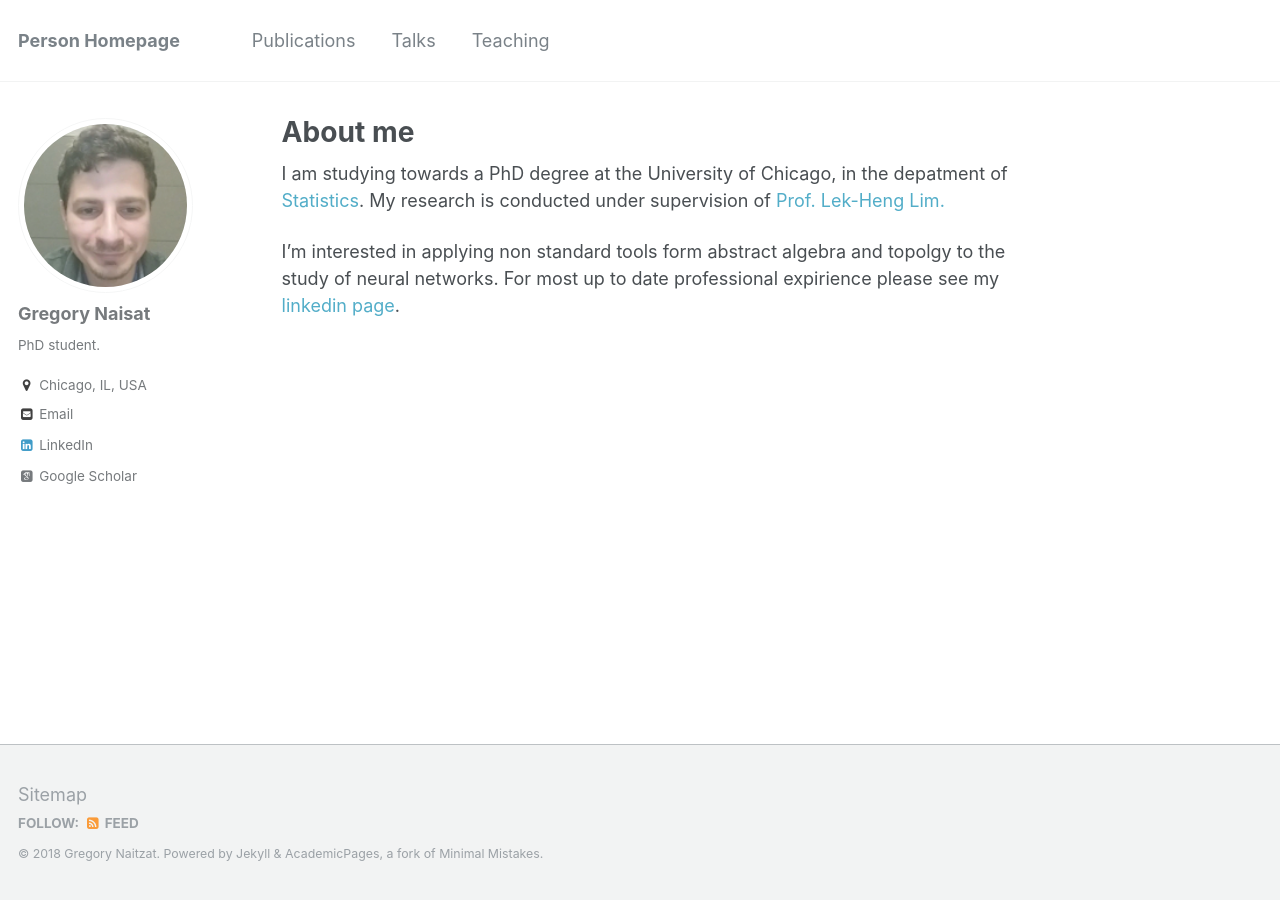
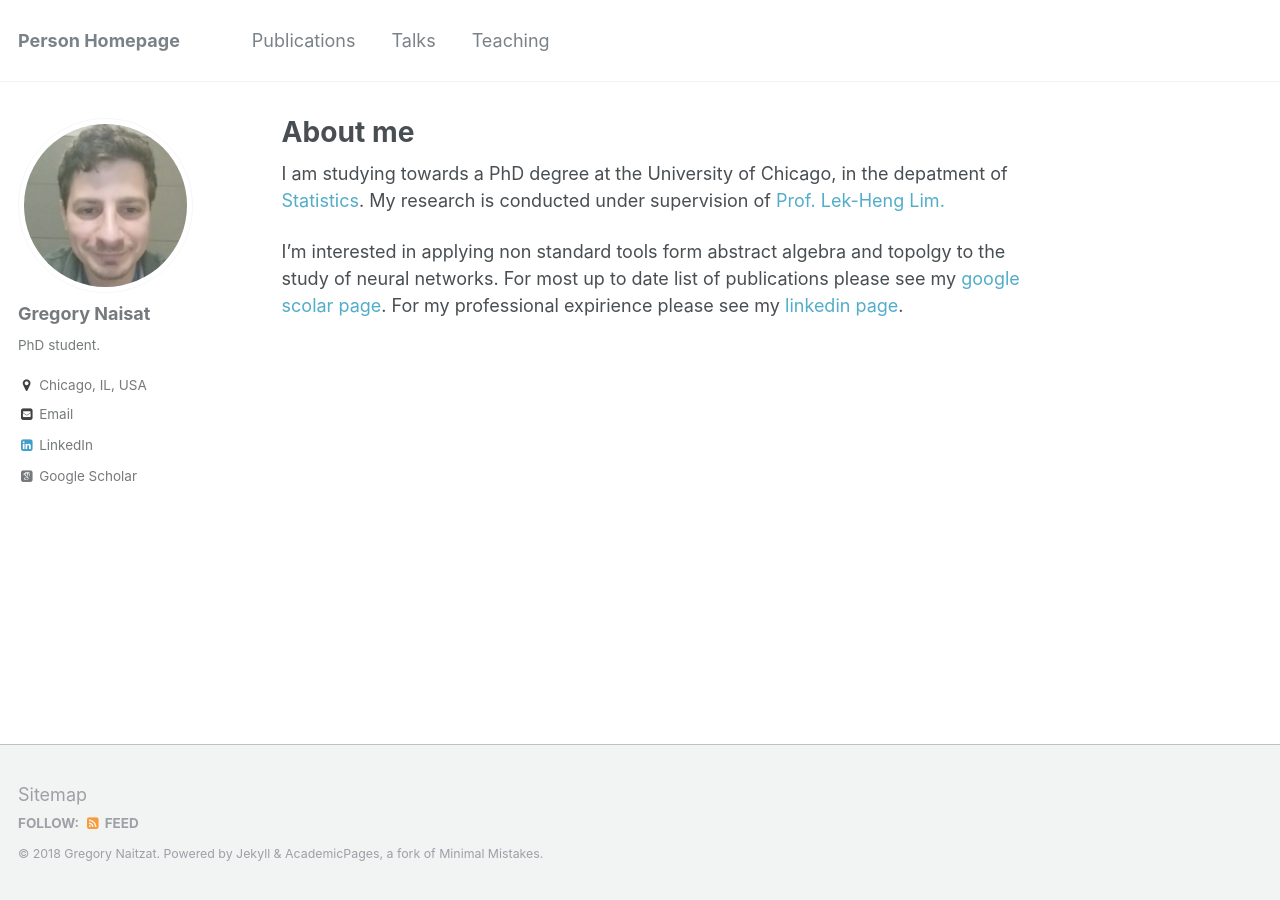
Before and after one commit to sgregnt/sgregnt.github.io, a Jekyll site: the page built from _pages/about.md, in a window 1280 px wide. Built offline with Jekyll 4.4.1, drawn with Linux system fonts in a browser that asks for light colours; some web fonts are replaced.

Commit message:
about updated

```diff
--- a/_pages/about.md
+++ b/_pages/about.md
@@ -10,4 +10,5 @@ redirect_from:
 
 I am studying towards a PhD degree at the University of Chicago, in the depatment of [Statistics](https://galton.uchicago.edu/). My research is conducted under supervision of [Prof. Lek-Heng Lim.](https://www.stat.uchicago.edu/~lekheng/)
 
-I'm interested in applying non standard tools form abstract algebra and topolgy to the study of neural networks. For most up to date professional expirience please see my [linkedin page](https://www.linkedin.com/in/greg-naitzat-783a9b4/).
+I'm interested in applying non standard tools form abstract algebra and topolgy to the study of neural networks. For most up to date list of publications please see my [google scolar page](https://scholar.google.com/citations?user=qWdJyrMAAAAJ&hl=en).
+For my professional expirience please see my [linkedin page](https://www.linkedin.com/in/greg-naitzat-783a9b4/).
```
